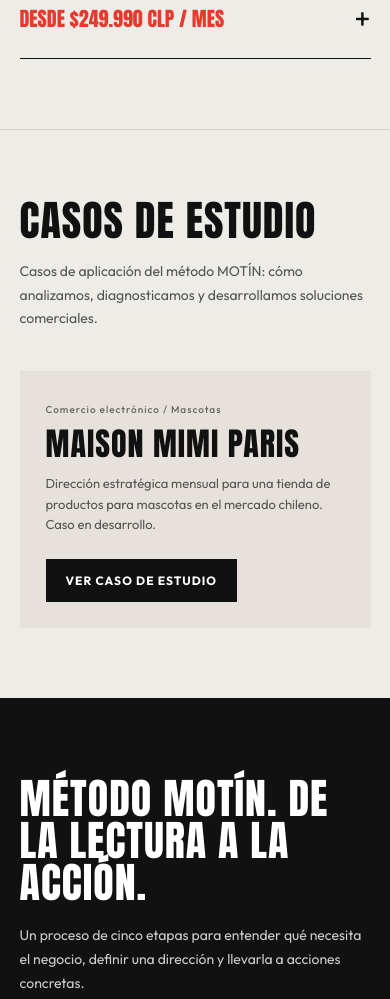
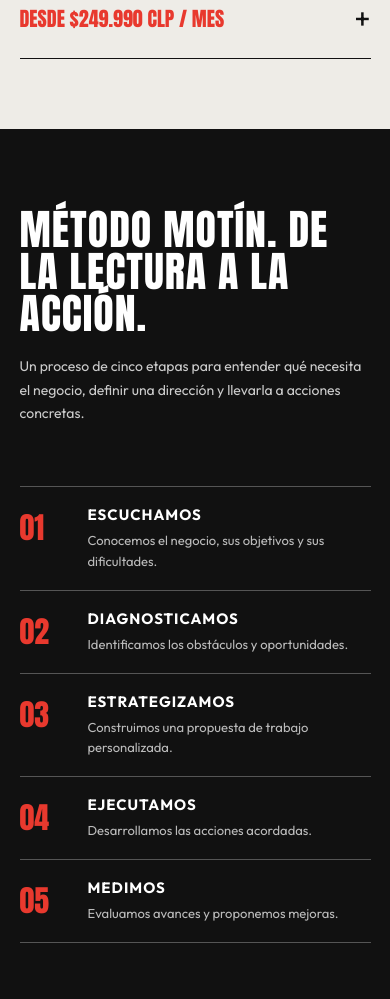
Before and after one commit to motin-studio/motin-studio.github.io, a plain HTML site: page index.html in a window 390 px wide. Shown: the part 7071-8070 px from the top of the page. Drawn offline with Linux system fonts and the light colour scheme.

Commit message:
Update index.html

```diff
--- a/index.html
+++ b/index.html
@@ -12,6 +12,10 @@
 <meta property="og:image" content="https://motin-studio.github.io/hero.jpg">
 <meta property="og:locale" content="es_CL">
 <meta name="twitter:card" content="summary_large_image">
+<link rel="icon" href="/favicon.svg" type="image/svg+xml">
+<link rel="canonical" href="https://motin-studio.github.io/">
+<meta name="theme-color" content="#eeece7">
+<meta property="og:site_name" content="MOTÍN">
 <link rel="preconnect" href="https://fonts.googleapis.com">
 <link rel="preconnect" href="https://fonts.gstatic.com" crossorigin>
 <link href="https://fonts.googleapis.com/css2?family=Anton&family=Outfit:wght@400;500;600;700;800&display=swap" rel="stylesheet">
@@ -86,15 +90,6 @@ nav a{color:var(--negro);text-decoration:none;font-weight:600}
 .servicio-d summary:after{content:"+";font-size:30px;line-height:1;font-weight:400}
 .servicio-d[open] summary:after{content:"–"}
 .servicio-d .servicio{border-top:0!important;border-bottom:0!important;padding:6px 0 50px}
-
-/* casos de estudio */
-.casos{padding:70px 5%;border-top:1px solid #d6d3cc}
-.casos h2{font-size:64px;line-height:1;letter-spacing:1px}
-.casos p.intro{max-width:520px;margin:18px 0 40px;line-height:1.7;color:#555;font-size:14px}
-.caso-card{background:var(--beige);padding:36px 40px;max-width:900px}
-.caso-card small{color:#666;font-weight:500;letter-spacing:1px;font-size:10px}
-.caso-card h3{font-size:40px;line-height:1.05;letter-spacing:1px;margin:10px 0 12px}
-.caso-card p{line-height:1.6;color:#555;max-width:620px;margin-bottom:24px;font-size:13px}
 
 /* método */
 .metodo{background:var(--negro);color:#fff;padding:80px 5%;display:grid;grid-template-columns:1.1fr 1.4fr;gap:60px}
@@ -176,8 +171,7 @@ footer a{color:#fff;text-decoration:none}
 .estrategia{grid-template-columns:1fr}.estrategia h2{font-size:42px}
 .pilares{grid-template-columns:1fr}.como{grid-template-columns:1fr}
 .servicio{grid-template-columns:1fr;gap:24px}.servicio-d summary{grid-template-columns:1fr auto;gap:12px 16px;padding:24px 0}.servicio-d summary .s-tit{grid-column:1/-1}.servicio-d summary h3{font-size:32px}.servicio-d summary .precio{font-size:20px}.servicio-d .servicio{padding:0 0 36px}
-.servicios-head h2,.casos h2,.entregables h2,.nosotros h2,.contacto-izq h2{font-size:42px}
-.caso-card{padding:26px}.caso-card h3{font-size:32px}
+.servicios-head h2,.entregables h2,.nosotros h2,.contacto-izq h2{font-size:42px}
 .metodo{grid-template-columns:1fr}.metodo h2{font-size:42px}
 .muestra{grid-template-columns:1fr}.muestra-d summary span{font-size:22px}.wa-flotante{right:12px;bottom:12px;padding:13px 16px;font-size:11px}
 .contacto-final{grid-template-columns:1fr}
@@ -197,7 +191,6 @@ nav a:not(.btn-negro){display:none}
 <nav>
 <a href="#inicio">INICIO</a>
 <a href="#servicios">SERVICIOS</a>
-<a href="#casos">CASOS DE ESTUDIO</a>
 <a href="#entregables">MUESTRAS DE ENTREGABLES</a>
 <a href="#metodo">MÉTODO</a>
 <a href="#nosotros">NOSOTROS</a>
@@ -430,17 +423,6 @@ nav a:not(.btn-negro){display:none}
 </details>
 </section>
 
-<section class="casos" id="casos">
-<h2>Casos de estudio</h2>
-<p class="intro">Casos de aplicación del método MOTÍN: cómo analizamos, diagnosticamos y desarrollamos soluciones comerciales.</p>
-<div class="caso-card">
-<small>Comercio electrónico / Mascotas</small>
-<h3>Maison Mimi Paris</h3>
-<p>Dirección estratégica mensual para una tienda de productos para mascotas en el mercado chileno. Caso en desarrollo.</p>
-<a class="btn" href="caso-maison.html">VER CASO DE ESTUDIO</a>
-</div>
-</section>
-
 <section class="metodo" id="metodo">
 <div>
 <h2>Método MOTÍN. De la lectura a la acción.</h2>
@@ -653,7 +635,7 @@ nav a:not(.btn-negro){display:none}
 <footer>
 <div><div class="marca">MOTÍN</div><div class="tag">Estudio creativo · No vinimos a pasar desapercibidos.</div></div>
 <div>
-<div class="links"><a href="#inicio">Inicio</a><a href="#servicios">Servicios</a><a href="#casos">Casos de estudio</a><a href="#entregables">Muestras</a><a href="#metodo">Método</a><a href="#nosotros">Nosotros</a><a href="#contacto">Contacto</a></div>
+<div class="links"><a href="#inicio">Inicio</a><a href="#servicios">Servicios</a><a href="#entregables">Muestras</a><a href="#metodo">Método</a><a href="#nosotros">Nosotros</a><a href="#contacto">Contacto</a></div>
 <div class="legal">WhatsApp +56 9 3001 3641 · Instagram <a href="https://instagram.com/motinstudio.cl" target="_blank" rel="noopener">@motinstudio.cl</a> · © 2026 MOTÍN</div>
 </div>
 </footer>
```
